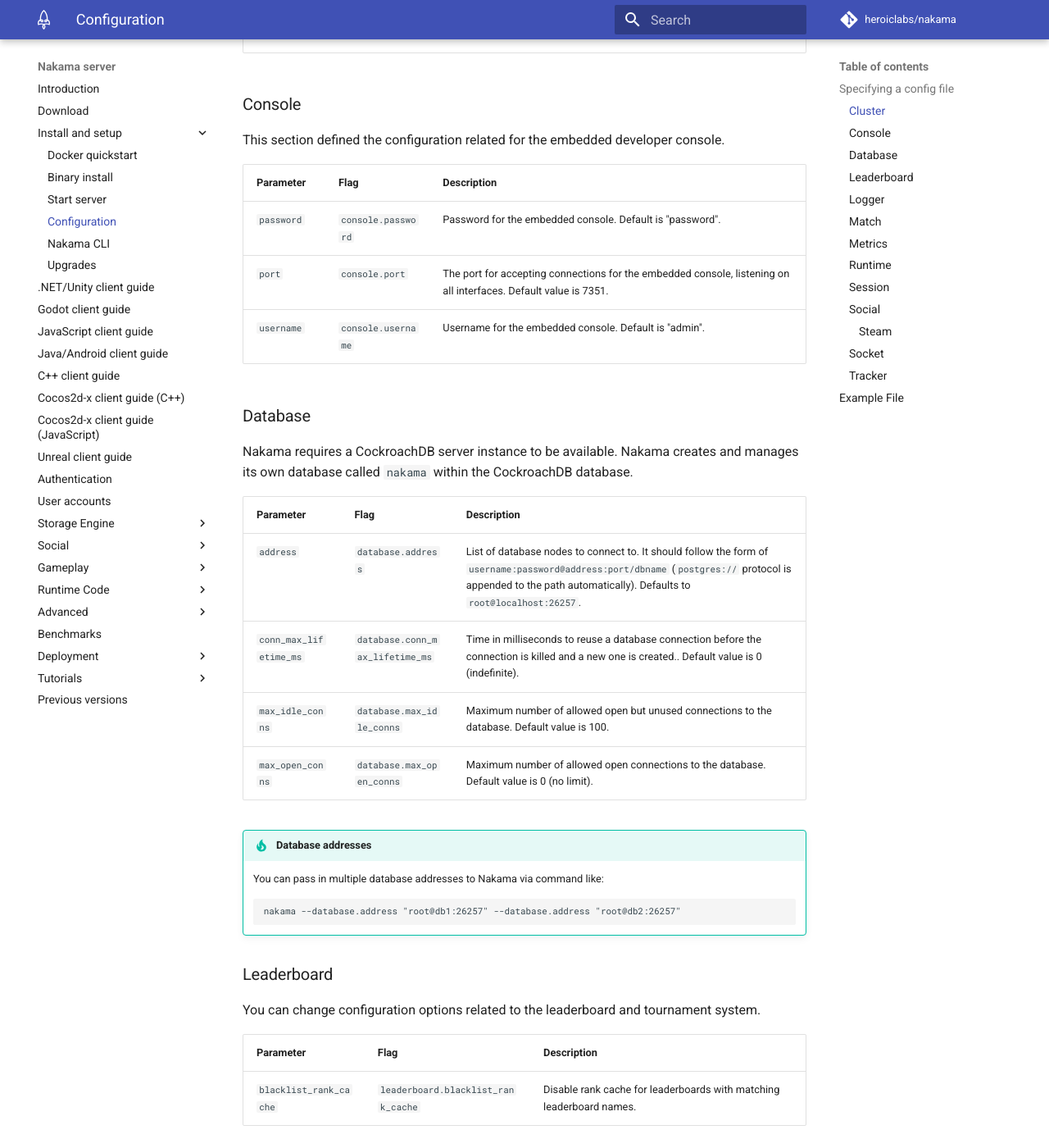
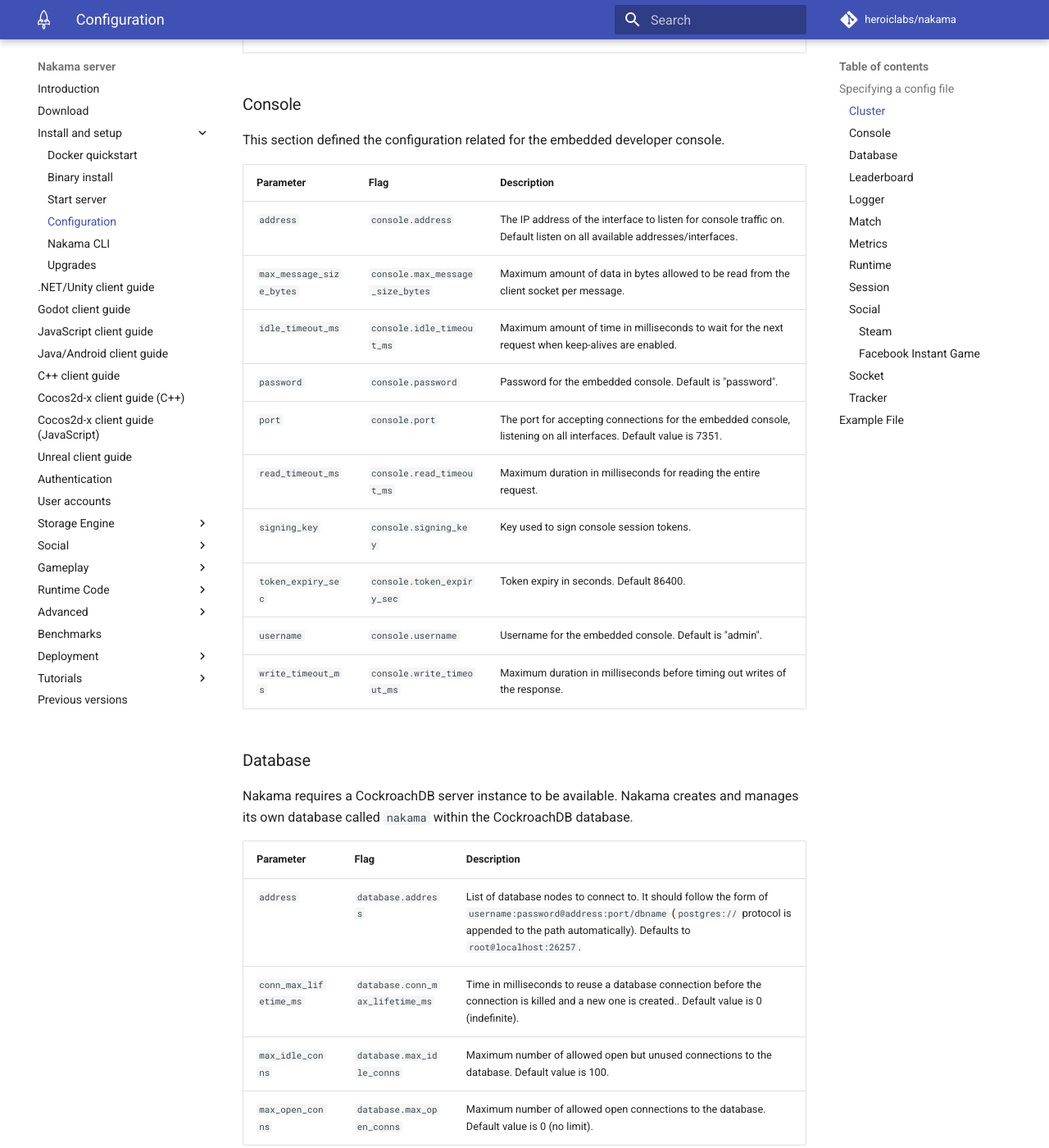
Before and after one commit to heroiclabs/nakama-docs, an MkDocs documentation site: the page built from docs/install-configuration.md, in a window 1280 px wide and 1400 px high, scrolled down 2333 px. Shown: the whole window at 82% size. Built offline with MkDocs 1.6.1 and Material for MkDocs 9.7.7, drawn with Linux system fonts in a browser that asks for light colours; comment, search, counter and statistics services are not loaded; some of the changed text lies outside the part shown.

Commit message:
added missing nakama config settings

```diff
--- a/docs/install-configuration.md
+++ b/docs/install-configuration.md
@@ -85,9 +85,16 @@
 
 | Parameter | Flag | Description
 | --------- | ---- | -----------
+| `address` | `console.address` | The IP address of the interface to listen for console traffic on. Default listen on all available addresses/interfaces.
+| `max_message_size_bytes` | `console.max_message_size_bytes` | Maximum amount of data in bytes allowed to be read from the client socket per message.
+| `idle_timeout_ms` | `console.idle_timeout_ms` | Maximum amount of time in milliseconds to wait for the next request when keep-alives are enabled.
 | `password` | `console.password` | Password for the embedded console. Default is "password".
 | `port` | `console.port` | The port for accepting connections for the embedded console, listening on all interfaces. Default value is 7351.
+| `read_timeout_ms` | `console.read_timeout_ms` | Maximum duration in milliseconds for reading the entire request.
+| `signing_key` | `console.signing_key` | Key used to sign console session tokens.
+| `token_expiry_sec` | `console.token_expiry_sec` | Token expiry in seconds. Default 86400.
 | `username` | `console.username` | Username for the embedded console. Default is "admin".
+| `write_timeout_ms` | `console.write_timeout_ms` | Maximum duration in milliseconds before timing out writes of the response.
 
 ### Database
 
@@ -114,6 +121,8 @@
 | Parameter | Flag | Description
 | --------- | ---- | -----------
 | `blacklist_rank_cache` | `leaderboard.blacklist_rank_cache` | Disable rank cache for leaderboards with matching leaderboard names.
+| `callback_queue_size` | `leaderboard.callback_queue_size` | Size of the leaderboard and tournament callback queue that sequences expiry/reset/end invocations. Default 65536.
+| `callback_queue_workers` | `leaderboard.callback_queue_workers` | Number of workers to use for concurrent processing of leaderboard and tournament callbacks. Default 8.
 
 !!! tip "Disable rank cache"
     To disable rank cache entirely, use `*`, otherwise leave blank to enable rank cache.
@@ -126,6 +135,7 @@
 | --------- | ---- | -----------
 | `compress` | `logger.compress` | This determines if the rotated log files should be compressed using gzip.
 | `file` | `logger.file` | Log output to a file (as well as `stdout` if set). Make sure that the directory and the file is writable.
+| `format` | `logger.format` | Set logging output format. Can either be 'JSON' or 'Stackdriver'. Default is 'JSON'.
 | `level` | `logger.level` | Minimum log level to produce. Values are `debug`, `info`, `warn` and `error`. Default is `info`.
 | `local_time` | `logger.local_time` | This determines if the time used for formatting the timestamps in backup files is the computer's local time. The default is to use UTC time.
 | `max_age` | `logger.max_age` | The maximum number of days to retain old log files based on the timestamp encoded in their filename. The default is not to remove old log files based on age.
@@ -147,6 +157,7 @@
 | `input_queue_size` | `match.input_queue_size` | Size of the authoritative match buffer that stores client messages until they can be processed by the next tick. Default 128.
 | `join_attempt_queue_size` | `match.join_attempt_queue_size` | Size of the authoritative match buffer that limits the number of in-progress join attempts. Default 128.
 | `join_marker_deadline_ms` | `match.join_marker_deadline_ms` | Deadline in milliseconds that client authoritative match joins will wait for match handlers to acknowledge joins. Default 5000.
+| `max_empty_sec` | `match.max_empty_sec` | Maximum number of consecutive seconds that authoritative matches are allowed to be empty before they are stopped. 0 indicates no maximum. Default 0.
 
 ### Metrics
 
@@ -169,6 +180,8 @@
 | --------- | ---- | -----------
 | `call_stack_size` | `runtime.call_stack_size` | Size of each runtime instance's call stack. Default 128.
 | `env` | `runtime.env` | List of Key-Value properties that are exposed to the Runtime scripts as environment variables.
+| `event_queue_size` | `runtime.event_queue_size` | Size of the event queue buffer. Default 65536.
+| `event_queue_workers` | `runtime.event_queue_workers` | Number of workers to use for concurrent processing of events. Default 8.
 | `http_key` | `runtime.http_key` | A key used to authenticate HTTP Runtime invocations. Default value is `defaultkey`.
 | `max_count` | `runtime.max_count` | Maximum number of runtime instances to allocate. Default 256.
 | `min_count` | `runtime.min_count` | Minimum number of runtime instances to allocate. Default 16.
@@ -208,6 +221,14 @@
 | --------- | ---- | -----------
 | `app_id` | `steam.app_id` | Steam App ID.
 | `publisher_key` | `steam.publisher_key` | Steam Publisher Key.
+
+#### Facebook Instant Game
+
+Configuration relevant to Facebook Instant Games.
+
+| Parameter | Flag | Description
+| --------- | ---- | -----------
+| `app_secret` | `facebook_instant_game.app_secret` | Facebook Instant App Secret.
 
 ### Socket
 
```
